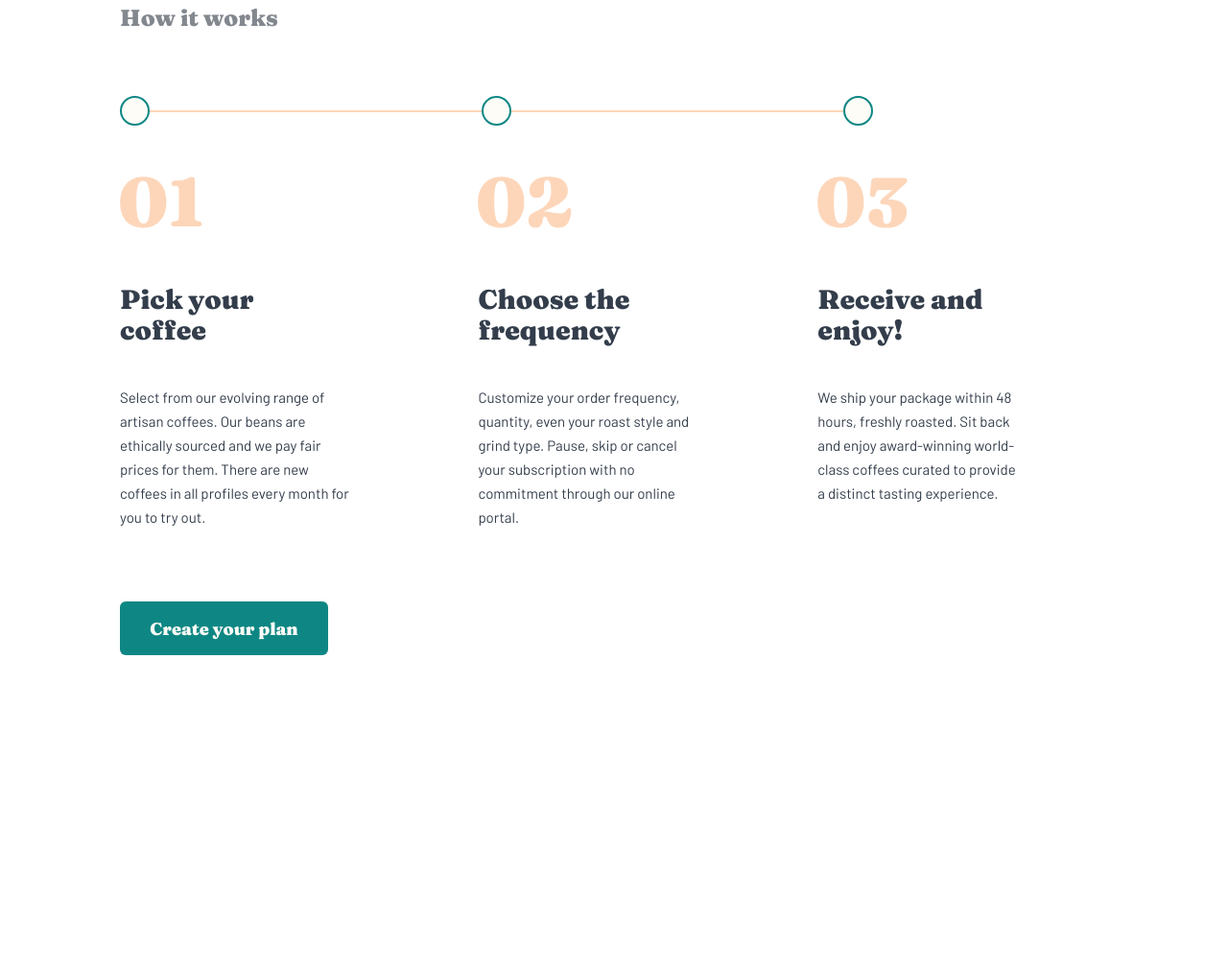
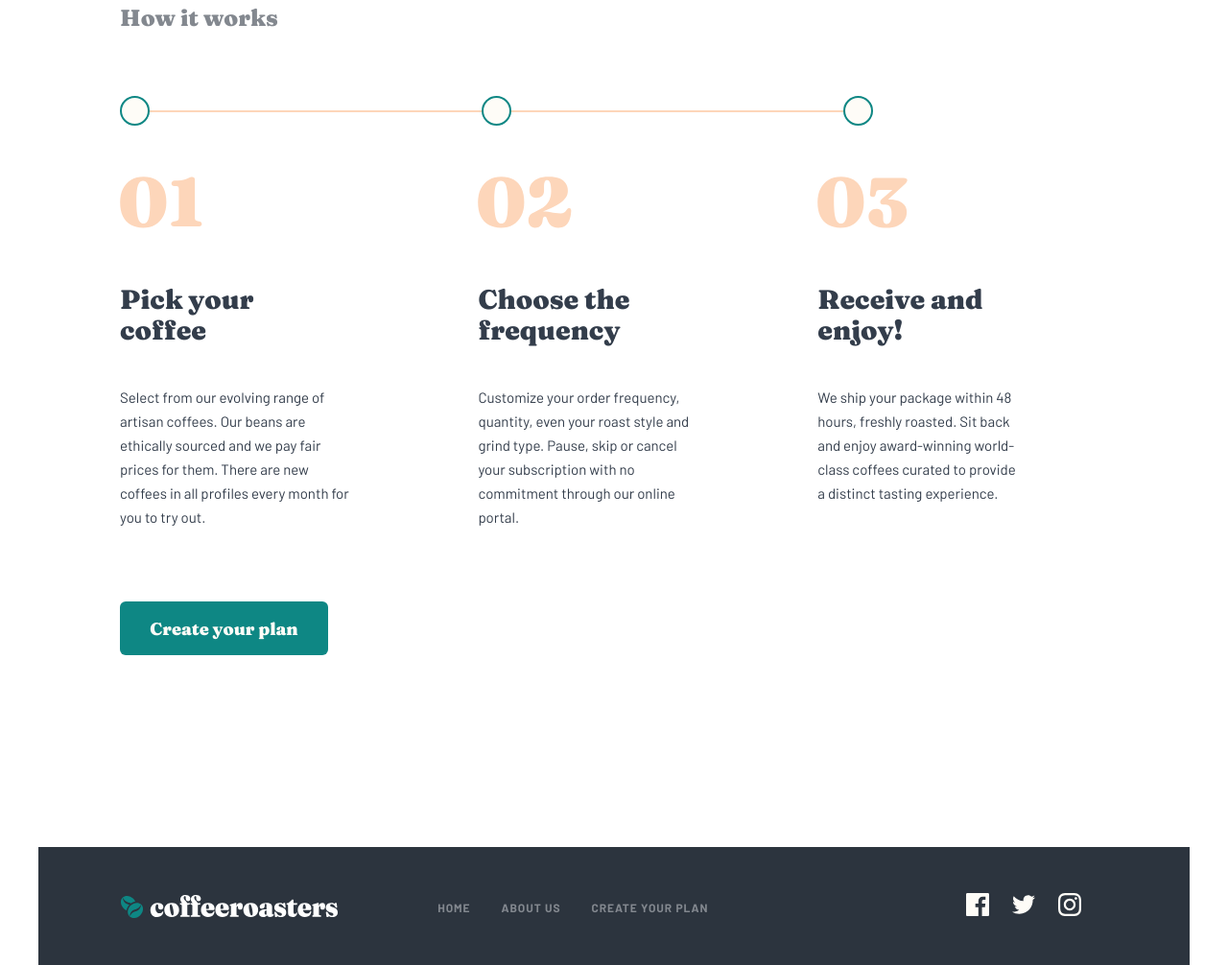
Before and after one commit to IstamxonAbdullayev/coffee, a plain HTML site: page index.html in a window 1280 px wide. Shown: the part 2382-3388 px from the top of the page at 96% size. Before the commit the page ends 3339 px from the top, so only its background shows below. Drawn offline with Linux system fonts and the light colour scheme.

Commit message:
Initial commit

```diff
--- a/css/style.css
+++ b/css/style.css
@@ -424,7 +424,57 @@ body{
 .senter-btn:hover {
   background-color: #66d2cf;
 }
-
+.footer-inner {
+  max-width: 327px;
+  margin: 0 auto;
+  padding: 54px 54px;
+  display: flex;
+  flex-direction: column;
+  background-color:  #2C343E;
+}
+.footer-img {
+  max-width: 217px;
+  height: 24px;
+}
+.footer-list {
+  margin-top: 50px;
+  display: flex;
+  flex-direction: column;
+  align-items: center;
+  list-style: none;
+  padding: 0;
+}
+.footer-list-item:not(:last-child) {
+  margin-bottom: 24px;
+}
+.footer-list-link {
+  text-decoration: none;
+  font-family: 'Barlow';
+  font-style: normal;
+  font-weight: 700;
+  font-size: 12px;
+  line-height: 15px;
+  letter-spacing: 0.923077px;
+  text-transform: uppercase;
+  color: #83888F;
+}
+.footer-list-link:hover {
+  color: #fff;
+}
+.icon-list {
+  max-width: 120px;
+  margin-top: 48px;
+  margin-left: 49px;
+  margin-right: 49px;
+  padding: 0;
+  display: flex;
+  align-items: center;
+  justify-content: space-between;
+  list-style: none;
+}
+.icon-list-link:hover svg path {
+  fill: #FDD6BA;
+}
 @media only screen and (min-width: 640px) {
   .logo__img {
     width: 236px;
@@ -609,6 +659,30 @@ body{
     justify-content: flex-start;
     margin-left: 0;
   }
+  .footer-inner {
+    max-width: 688px;
+    padding: 54px 0px;
+  }
+  .footer-img {
+    max-width: 236px;
+    height: 26px;
+    margin: 0 227px;
+  }
+  .footer-list {
+    margin-top: 33px;
+    margin-left: 210px;
+    margin-right: 191px;
+    flex-direction: row;
+    align-items: flex-start;
+  }
+  .footer-list-item:not(:last-child) {
+    margin-right: 32px;
+  }
+  .icon-list {
+    margin-top: 65px;
+    margin-left: 284px;
+    margin-right: 284px;
+  }
 }
 @media only screen and (min-width: 820px) {
   .container {
@@ -732,4 +806,33 @@ body{
     justify-content: flex-start;
     margin-left: 0;
   }
+  .footer-inner {
+    max-width: 1280px;
+    padding: 48px 95px 48px 85px;
+    display: flex;
+    flex-direction: row;
+    align-items: center;
+  }
+  .footer-img {
+    margin: 0 0px;
+  }
+  .footer-list {
+    margin-top: 0px;
+    margin-left: 103px;
+    margin-right: 269px;
+    flex-direction: row;
+    align-items: center;
+  }
+  .footer-list-item:not(:last-child) {
+    margin-bottom: 0px;
+  }
+  .icon-list {
+    margin-top: 0px;
+    margin-left: 0px;
+    margin-right: 0px;
+    display: flex;
+  }
+  .icon-list-item:not(:last-child) {
+    margin-right: 24px;
+  }
 }
--- a/index.html
+++ b/index.html
@@ -142,8 +142,48 @@
     </section>
   </main>
   <!-- SITE FOOTER START -->
-  <footer class="site-header">
-
+  <footer class="site-footer">
+    <div class="container">
+      <div class="footer-inner">
+        <a class="footer-logo" href="./index.html">
+          <img class="footer-img" src="./images/logo-white.svg" alt="site logo">
+        </a>
+        <ul class="footer-list">
+          <li class="footer-list-item">
+            <a href="#" class="footer-list-link">HOME</a>
+          </li>
+          <li class="footer-list-item">
+            <a href="#" class="footer-list-link">ABOUT US</a>
+          </li>
+          <li class="footer-list-item">
+            <a href="#" class="footer-list-link">Create your plan</a>
+          </li>
+        </ul>
+        <ul class="icon-list">
+          <li class="icon-list-item">
+            <a href="#" class="icon-list-link">
+              <svg width="24" height="24" viewBox="0 0 24 24" fill="none" xmlns="http://www.w3.org/2000/svg">
+                <path id="Path" d="M22.675 0H1.325C0.593 0 0 0.593 0 1.325V22.676C0 23.407 0.593 24 1.325 24H12.82V14.706H9.692V11.084H12.82V8.413C12.82 5.313 14.713 3.625 17.479 3.625C18.804 3.625 19.942 3.724 20.274 3.768V7.008L18.356 7.009C16.852 7.009 16.561 7.724 16.561 8.772V11.085H20.148L19.681 14.707H16.561V24H22.677C23.407 24 24 23.407 24 22.675V1.325C24 0.593 23.407 0 22.675 0Z" fill="#FEFCF7"/>
+              </svg>
+            </a>
+          </li>
+          <li class="icon-list-item">
+            <a href="#" class="icon-list-link">
+              <svg width="24" height="20" viewBox="0 0 24 20" fill="none" xmlns="http://www.w3.org/2000/svg">
+                <path id="Path" d="M24 2.55705C23.117 2.94905 22.168 3.21305 21.172 3.33205C22.189 2.72305 22.97 1.75805 23.337 0.608047C22.386 1.17205 21.332 1.58205 20.21 1.80305C19.313 0.846047 18.032 0.248047 16.616 0.248047C13.437 0.248047 11.101 3.21405 11.819 6.29305C7.728 6.08805 4.1 4.12805 1.671 1.14905C0.381 3.36205 1.002 6.25705 3.194 7.72305C2.388 7.69705 1.628 7.47605 0.965 7.10705C0.911 9.38805 2.546 11.522 4.914 11.997C4.221 12.185 3.462 12.229 2.69 12.081C3.316 14.037 5.134 15.46 7.29 15.5C5.22 17.123 2.612 17.848 0 17.54C2.179 18.937 4.768 19.752 7.548 19.752C16.69 19.752 21.855 12.031 21.543 5.10605C22.505 4.41105 23.34 3.54405 24 2.55705Z" fill="#FEFCF7"/>
+              </svg>
+            </a>
+          </li>
+          <li class="icon-list-item">
+            <a href="#" class="icon-list-link">
+              <svg width="24" height="24" viewBox="0 0 24 24" fill="none" xmlns="http://www.w3.org/2000/svg">
+                <path id="Shape" fill-rule="evenodd" clip-rule="evenodd" d="M12 0C8.741 0 8.333 0.014 7.053 0.072C2.695 0.272 0.273 2.69 0.073 7.052C0.014 8.333 0 8.741 0 12C0 15.259 0.014 15.668 0.072 16.948C0.272 21.306 2.69 23.728 7.052 23.928C8.333 23.986 8.741 24 12 24C15.259 24 15.668 23.986 16.948 23.928C21.302 23.728 23.73 21.31 23.927 16.948C23.986 15.668 24 15.259 24 12C24 8.741 23.986 8.333 23.928 7.053C23.732 2.699 21.311 0.273 16.949 0.073C15.668 0.014 15.259 0 12 0ZM12 2.163C15.204 2.163 15.584 2.175 16.85 2.233C20.102 2.381 21.621 3.924 21.769 7.152C21.827 8.417 21.838 8.797 21.838 12.001C21.838 15.206 21.826 15.585 21.769 16.85C21.62 20.075 20.105 21.621 16.85 21.769C15.584 21.827 15.206 21.839 12 21.839C8.796 21.839 8.416 21.827 7.151 21.769C3.891 21.62 2.38 20.07 2.232 16.849C2.174 15.584 2.162 15.205 2.162 12C2.162 8.796 2.175 8.417 2.232 7.151C2.381 3.924 3.896 2.38 7.151 2.232C8.417 2.175 8.796 2.163 12 2.163ZM5.838 12C5.838 8.597 8.597 5.838 12 5.838C15.403 5.838 18.162 8.597 18.162 12C18.162 15.404 15.403 18.163 12 18.163C8.597 18.163 5.838 15.403 5.838 12ZM12 16C9.791 16 8 14.21 8 12C8 9.791 9.791 8 12 8C14.209 8 16 9.791 16 12C16 14.21 14.209 16 12 16ZM16.965 5.595C16.965 4.8 17.61 4.155 18.406 4.155C19.201 4.155 19.845 4.8 19.845 5.595C19.845 6.39 19.201 7.035 18.406 7.035C17.61 7.035 16.965 6.39 16.965 5.595Z" fill="#FEFCF7"/>
+              </svg>
+            </a>
+          </li>
+        </ul>
+      </div>
+    </div>
   </footer>
 
 
```
Also changed, not shown: images/fasebook .svg (added), images/instagram.svg (added), images/logo-white.svg (added), images/tiviter.svg (deleted), images/tviter.svg (added).
